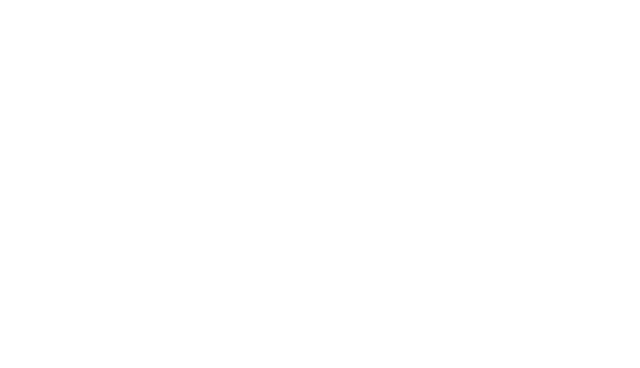
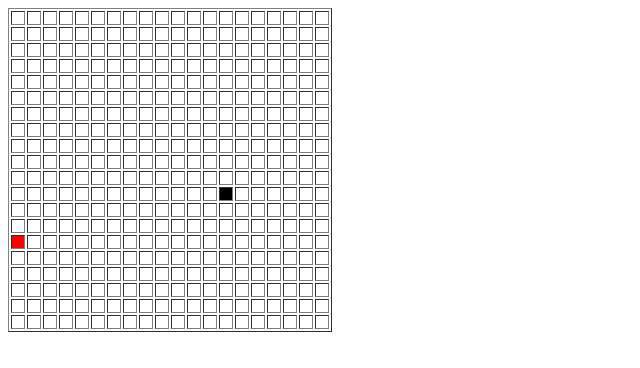
Before and after one commit to StianSundby/LearningJS, a plain HTML site: page optional/snake/index.html in a window 1280 px wide. Shown: the whole page, without its empty margins (0-640 px from the left). Drawn offline with Linux system fonts and the light colour scheme.

Commit message:
Snake
Also added an index for it in the overview

```diff
--- a/optional/snake/index.html
+++ b/optional/snake/index.html
@@ -7,7 +7,92 @@
     <link rel="stylesheet" href="style.css">
     <title>Snake</title>
 </head>
-<body>
+<body onkeydown="return controlSnake(event)">
+    <table border="1" id="actualSnake"></table>
+    <script>
+        var snake;
+        initModel();
+        updateView();
+        setInterval(move, 250);
 
+        function updateView() {
+            let actualSnake = document.getElementById('actualSnake');
+            let bodyPart = snake.head;
+            let food = snake.food;
+            actualSnake.innerHTML = '';
+
+            for (let i = 0; i < snake.size; i++){
+                let tr = actualSnake.insertRow();
+                for (let j = 0; j < snake.size; j++){
+                    var td = tr.insertCell();
+                }
+            }
+
+            while (bodyPart != null){
+                let td = actualSnake.rows[bodyPart.y].cells[bodyPart.x];
+                td.classList.add("snake");
+                bodyPart = bodyPart.nextBodyPart;
+            }
+
+            var td = actualSnake.rows[food.y].cells[food.x];
+            td.classList.add('food');
+        }
+
+        function initModel(){
+            snake = { size: 20 };
+            snake.head = createRandomPosition();
+            snake.food = createRandomPosition();
+            snake.growCount = 0;
+            snake.nextBodyPart = null;
+        }
+
+        function createRandomPosition(){
+            return {
+                x: Math.floor(Math.random() * snake.size),
+                y: Math.floor(Math.random() * snake.size)
+            }
+        }
+
+        function createNewhead(){
+            return {
+                x: snake.head.x + snake.direction.x,
+                y: snake.head.y + snake.direction.y,
+                nextBodyPart: snake.head
+            };
+        }
+
+        function move(){
+            if (!snake.direction) return;
+
+            snake.head = createNewhead();
+            if (snake.growCount > 0){
+                snake.growCount--;
+            }
+            else{ //delete the last cell when the snake has moved
+                let bodyPart = snake.head;
+                let lastBodyPart = null;
+                while (bodyPart.nextBodyPart != null){
+                    lastBodyPart = bodyPart;
+                    bodyPart = bodyPart.nextBodyPart;
+                }
+                if (lastBodyPart !== null){
+                    lastBodyPart.nextBodyPart = null;
+                }
+            }
+            if (snake.head.x === snake.food.x && snake.head.y === snake.food.y){ //check if you've moved on top of food
+                snake.food = createRandomPosition();
+                snake.growCount = 1;
+            }
+
+            updateView();
+        }
+
+        function controlSnake(e){
+            if (e.keyCode == 37){snake.direction = { x: -1, y: 0 };}        //left
+            else if (e.keyCode == 39){snake.direction = { x: 1, y: 0 };}    //right
+            else if (e.keyCode == 38){snake.direction = { x: 0, y: -1 };}   //up
+            else if (e.keyCode == 40){snake.direction = { x: 0, y: 1 };}    //down
+        }
+    </script>
 </body>
 </html>
--- a/optional/snake/style.css
+++ b/optional/snake/style.css
@@ -0,0 +1,10 @@
+td{
+    width: 10px;
+    height: 10px;
+}
+td.snake{
+    background-color: black;
+}
+td.food{
+    background-color: red;
+}
```
Also changed, not shown: index.html (+1 -0 lines).
